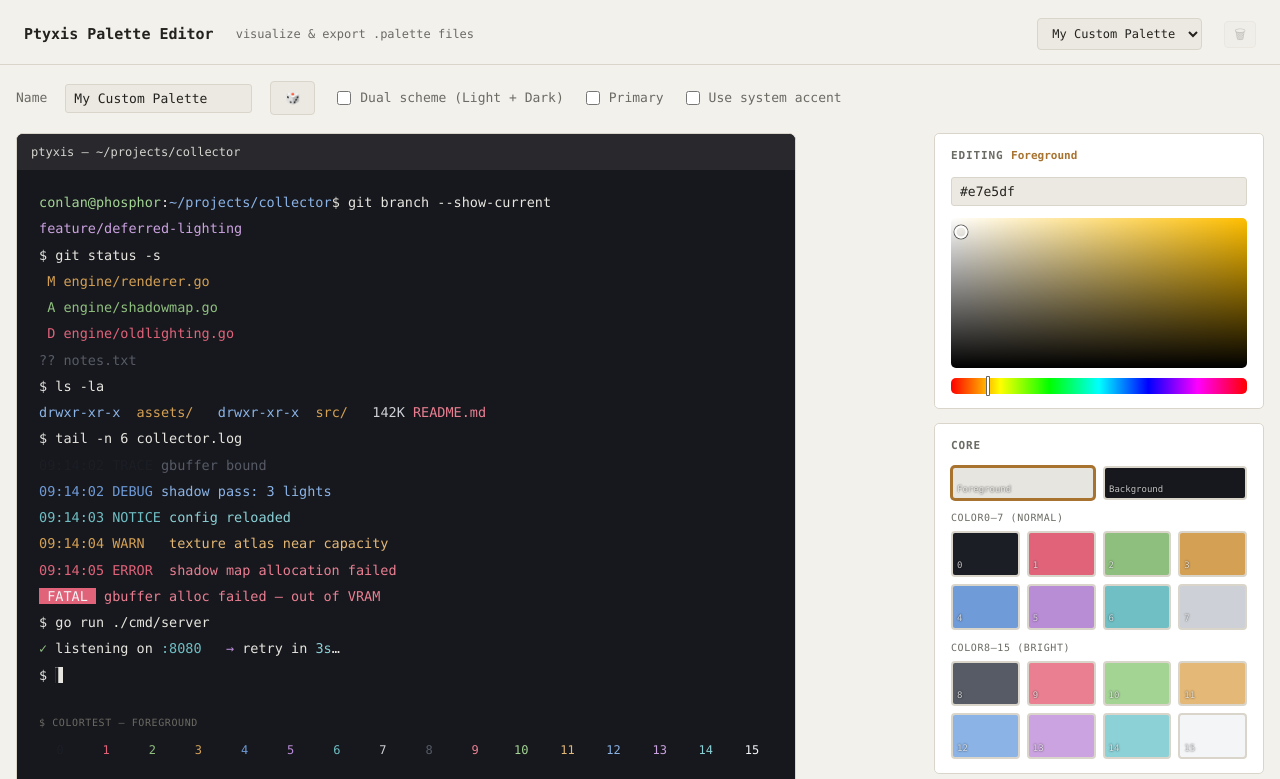
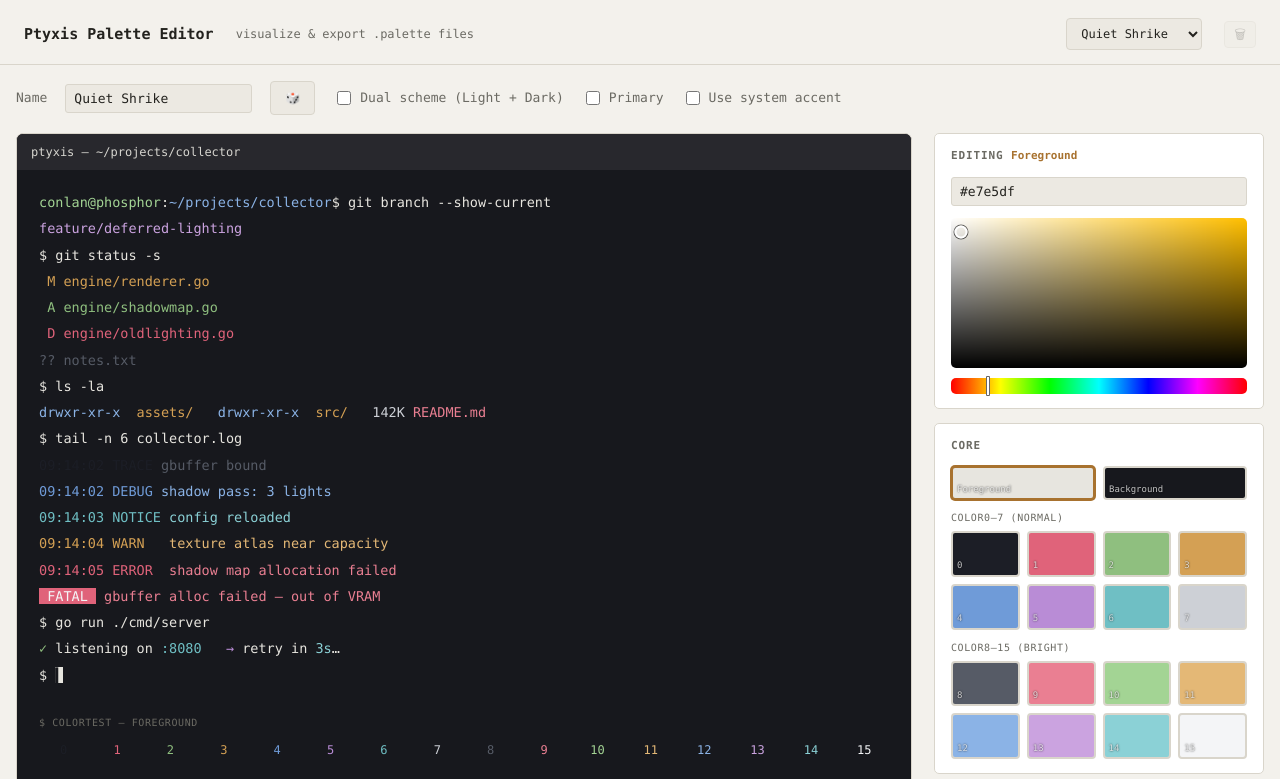
Before and after one commit to conlanpatrek/gh-tools, a plain HTML site: page docs/ptyxis-palette-editor.html in a window 1280 px wide. Shown: the top 779 px of the page. Drawn offline with Linux system fonts and the light colour scheme.

Commit message:
Fix styles, initial name

```diff
--- a/docs/ptyxis-palette-editor.html
+++ b/docs/ptyxis-palette-editor.html
@@ -68,7 +68,7 @@
   .panel h2 span.accent { color: var(--accent); text-transform: none; letter-spacing: 0; }
 
   /* --- preview (left, dominant) --- */
-  .term { border: 1px solid var(--line); border-radius: 7px; overflow: hidden; max-width: 780px; position: relative; }
+  .term { border: 1px solid var(--line); border-radius: 7px; overflow: hidden; width: 100%; position: relative; }
   .term-titlebar { padding: 9px 14px; font-size: 12px; display: flex; align-items: center; gap: 8px; }
   .term-body { padding: 22px; min-height: 300px; font-size: 13.5px; }
   .term-body .line { white-space: pre; margin: 0 0 6px; }
@@ -145,7 +145,7 @@
 <div class="wrap">
   <div class="meta-row">
     <label>Name</label>
-    <input type="text" id="paletteName" value="My Custom Palette">
+    <input type="text" id="paletteName" value="">
     <button type="button" id="btnRerollName" class="btn" title="Generate a random name">🎲</button>
     <label class="checkbox-label"><input type="checkbox" id="dualToggle"> Dual scheme (Light + Dark)</label>
     <label class="checkbox-label"><input type="checkbox" id="primaryToggle"> Primary</label>
@@ -240,7 +240,7 @@ function defaultScheme(light) {
 function defaultOptional() { const o = {}; OPTIONAL_KEYS.forEach(k => o[k] = { auto: true, value: "#888888" }); return o; }
 function freshState() {
   return {
-    name: "My Custom Palette", primary: false, useSystemAccent: false, dual: false, activeScheme: "dark", activeKey: "Foreground",
+    name: generatePaletteName(), primary: false, useSystemAccent: false, dual: false, activeScheme: "dark", activeKey: "Foreground",
     schemes: {
       single: { colors: defaultScheme(false), opt: defaultOptional() },
       light: { colors: defaultScheme(true), opt: defaultOptional() },
@@ -248,6 +248,14 @@ function freshState() {
     }
   };
 }
+const NAME_ATTRS = ['Gentle','Amber','Velvet','Rusted','Feral','Quiet','Neon','Hollow','Dusky','Cobalt','Ember','Frosted','Wild','Molten','Faded','Electric','Muted','Slate','Coral','Midnight','Sunbleached','Ashen','Vivid','Jaded','Salted','Copper','Ghostly','Wistful','Smoky','Bruised','Waxen','Feverish','Bleached','Iron','Sodden','Static','Umber','Pale','Charred','Lucid','Brackish','Glacial','Rancid','Bright','Weathered','Restless','Stark','Balmy','Tarnished','Radiant','Withered','Marbled','Gilded','Somber','Threadbare','Luminous','Sepia','Brittle','Molting','Waning','Sultry','Wan','Feathered','Scorched','Curdled','Placid','Lurid','Sallow','Peeling','Overcast','Drowsy','Gaunt','Livid','Mossy','Blistered','Sable','Nascent','Errant','Fossil','Fugitive','Torpid','Splintered','Riotous','Dappled','Chalky','Lambent','Craven','Vaporous','Sundry','Fretful','Cindered','Loitering','Barbed','Wistless','Nebulous','Sun-warped','Cratered','Frayed','Undertow','Blushing','Grimy','Perilous','Serrated','Molten-eyed','Static-charged','Wayward','Hazy','Corroded','Guttering','Sooted','Bristling','Threaded'];
+const NAME_BEASTS = ['Fox','Owl','Wolf','Heron','Lynx','Raven','Otter','Falcon','Badger','Moth','Stag','Hare','Crow','Viper','Bison','Sparrow','Newt','Marten','Kestrel','Jackal','Mantis','Wren','Boar','Coyote','Ferret','Magpie','Pike','Weasel','Toad','Vulture','Osprey','Ibis','Shrike','Gecko','Bat','Hawk','Skink','Loon','Grackle','Possum','Tern','Cricket','Egret','Salamander','Puffin','Mink','Cormorant','Beetle','Jay','Lemur','Mole','Vole','Rook','Jackdaw','Peafowl','Dingo','Tapir','Caracal','Serval','Civet','Pangolin','Wolverine','Stoat','Bittern','Nighthawk','Curlew','Petrel','Guillemot','Lapwing','Kinglet','Warbler','Bushtit','Nuthatch','Grebe','Merganser','Fisher','Coati','Peccary','Ocelot','Margay','Genet','Mongoose','Aardwolf','Hyrax','Dhole','Quoll','Bandicoot','Numbat','Echidna','Wallaby','Coypu','Muskrat','Vixen','Kite','Harrier','Vixenling'];
+function generatePaletteName() {
+  const a = NAME_ATTRS[Math.floor(Math.random()*NAME_ATTRS.length)];
+  const b = NAME_BEASTS[Math.floor(Math.random()*NAME_BEASTS.length)];
+  return `${a} ${b}`;
+}
+
 let state = freshState();
 
 // --- multi-palette store ---
@@ -255,13 +263,6 @@ const STORE_KEY = 'ptyxis-palette-store', LEGACY_KEY = 'ptyxis-palette-editor-st
 let store = { palettes: {}, order: [], activeId: null };
 function makeId() { return 'p' + Date.now().toString(36) + Math.random().toString(36).slice(2, 6); }
 function escapeHtml(s) { return String(s).replace(/[&<>"']/g, ch => ({'&':'&amp;','<':'&lt;','>':'&gt;','"':'&quot;',"'":'&#39;'}[ch])); }
-const NAME_ATTRS = ['Gentle','Amber','Velvet','Rusted','Feral','Quiet','Neon','Hollow','Dusky','Cobalt','Ember','Frosted','Wild','Molten','Faded','Electric','Muted','Slate','Coral','Midnight','Sunbleached','Ashen','Vivid','Jaded','Salted','Copper','Ghostly','Wistful','Smoky','Bruised','Waxen','Feverish','Bleached','Iron','Sodden','Static','Umber','Pale','Charred','Lucid','Brackish','Glacial','Rancid','Bright','Weathered','Restless','Stark','Balmy','Tarnished','Radiant','Withered','Marbled','Gilded','Somber','Threadbare','Luminous','Sepia','Brittle','Molting','Waning','Sultry','Wan','Feathered','Scorched','Curdled','Placid','Lurid','Sallow','Peeling','Overcast','Drowsy','Gaunt','Livid','Mossy','Blistered','Sable','Nascent','Errant','Fossil','Fugitive','Torpid','Splintered','Riotous','Dappled','Chalky','Lambent','Craven','Vaporous','Sundry','Fretful','Cindered','Loitering','Barbed','Wistless','Nebulous','Sun-warped','Cratered','Frayed','Undertow','Blushing','Grimy','Perilous','Serrated','Molten-eyed','Static-charged','Wayward','Hazy','Corroded','Guttering','Sooted','Bristling','Threaded'];
-const NAME_BEASTS = ['Fox','Owl','Wolf','Heron','Lynx','Raven','Otter','Falcon','Badger','Moth','Stag','Hare','Crow','Viper','Bison','Sparrow','Newt','Marten','Kestrel','Jackal','Mantis','Wren','Boar','Coyote','Ferret','Magpie','Pike','Weasel','Toad','Vulture','Osprey','Ibis','Shrike','Gecko','Bat','Hawk','Skink','Loon','Grackle','Possum','Tern','Cricket','Egret','Salamander','Puffin','Mink','Cormorant','Beetle','Jay','Lemur','Mole','Vole','Rook','Jackdaw','Peafowl','Dingo','Tapir','Caracal','Serval','Civet','Pangolin','Wolverine','Stoat','Bittern','Nighthawk','Curlew','Petrel','Guillemot','Lapwing','Kinglet','Warbler','Bushtit','Nuthatch','Grebe','Merganser','Fisher','Coati','Peccary','Ocelot','Margay','Genet','Mongoose','Aardwolf','Hyrax','Dhole','Quoll','Bandicoot','Numbat','Echidna','Wallaby','Coypu','Muskrat','Vixen','Kite','Harrier','Vixenling'];
-function generatePaletteName() {
-  const a = NAME_ATTRS[Math.floor(Math.random()*NAME_ATTRS.length)];
-  const b = NAME_BEASTS[Math.floor(Math.random()*NAME_BEASTS.length)];
-  return `${a} ${b}`;
-}
 function uniqueName(base) {
   const names = new Set(store.order.map(id => store.palettes[id].name));
   if (!names.has(base)) return base;
```
Also changed, not shown: site/index.html (deleted, +0 -5 lines).
